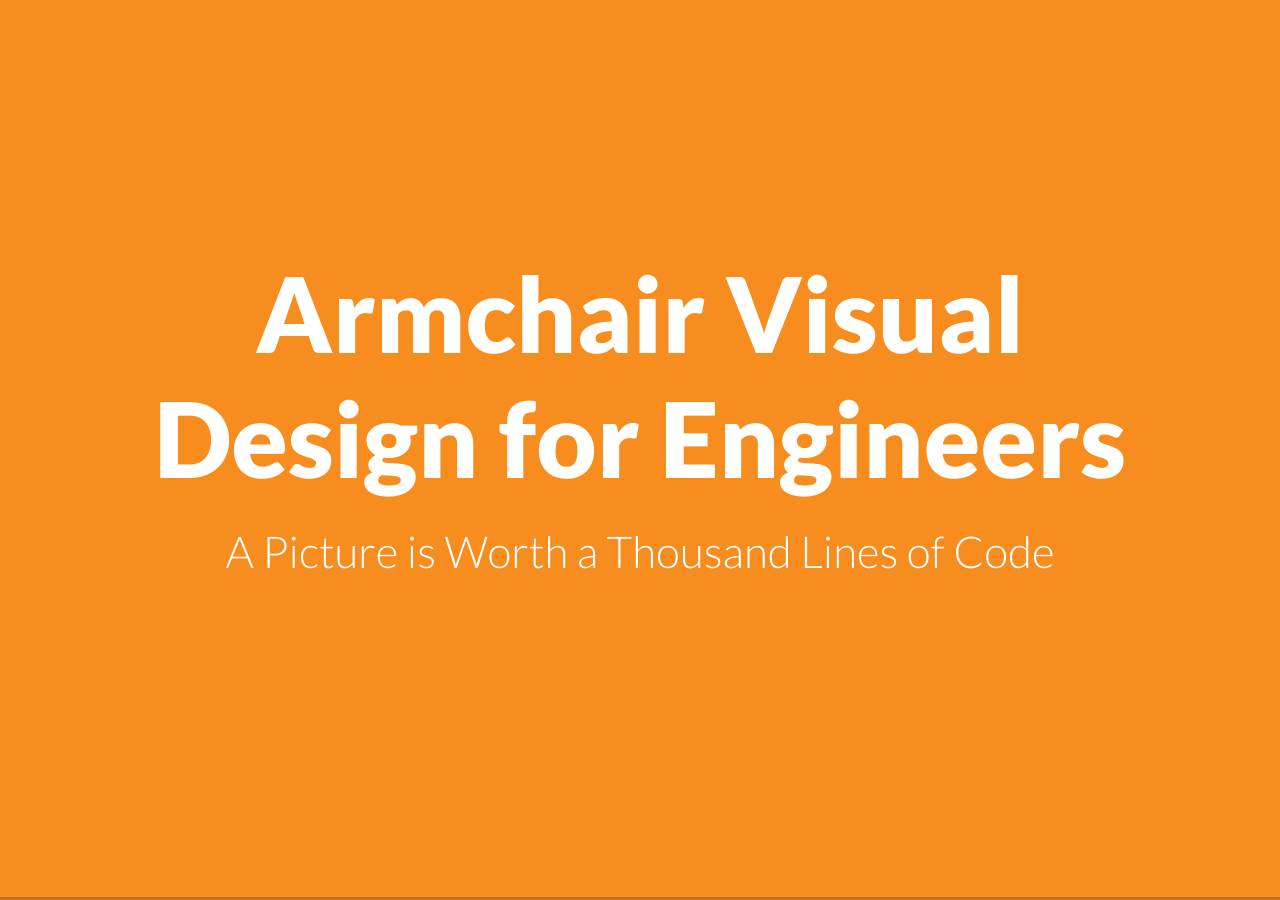
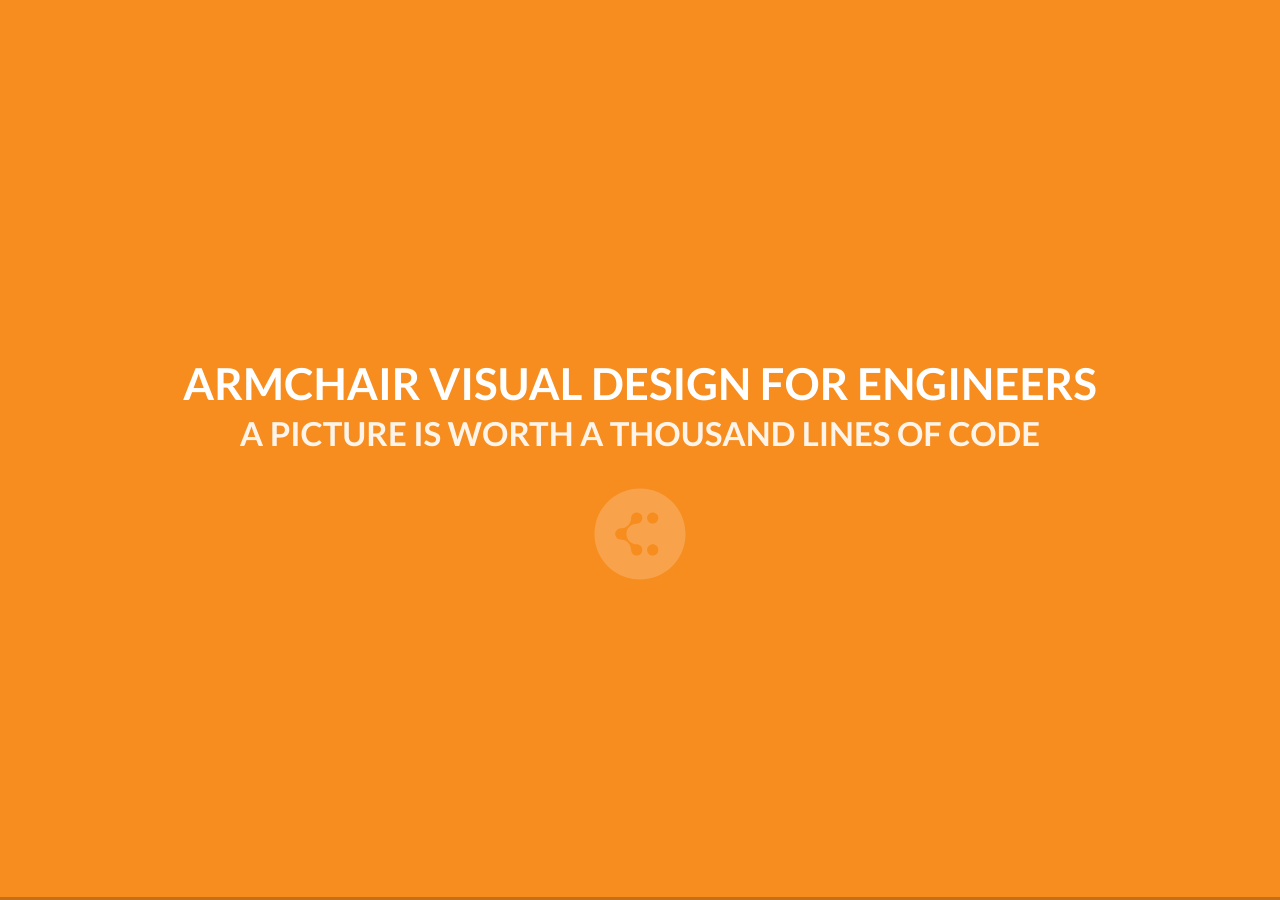
Before and after one commit to mjswensen/mjswensen.com, a Jekyll site: the page built from presentations/armchair-visual-design/index.html, in a window 1280 px wide. Built offline with Jekyll 4.4.1, drawn with Linux system fonts in a browser that asks for light colours; Markdown is read by kramdown in place of the engine named in the settings.

Commit message:
Tweaking the title slide design.

```diff
--- a/presentations/armchair-visual-design/css/armchair-visual-design.sass
+++ b/presentations/armchair-visual-design/css/armchair-visual-design.sass
@@ -1,12 +1,35 @@
 ---
 ---
 
-.inverse
-  &, h1, h2, h3, p
-    color: white
+// Title slide
+
+.title
+  .title-container
+    position: relative
+    top: 40px
+    span
+      color: white
+      display: block
+      text-transform: uppercase
+      font-weight: 700
+      &.subtitle
+        opacity: 0.9
+        font-size: 0.75em
+        margin-bottom: 1em
+    .logo
+      opacity: 0.2
+      // reveal.js resets
+      max-width: 80px
+      background: none
+      box-shadow: none
+      margin: 0
+
+// Overriding reveal.js
 
 .reveal .controls
   transition: opacity 500ms ease
+
+// Slide states
 
 .no-controls
   .reveal
--- a/presentations/armchair-visual-design/index.html
+++ b/presentations/armchair-visual-design/index.html
@@ -57,12 +57,12 @@ colors:
     <div class="reveal">
       <div class="slides">
 
-        <section data-markdown data-background="{{ page.colors.orange }}" data-state="no-controls" class="inverse">
-          <script type="text/template">
-            # Armchair Visual Design for Engineers
-
-            A Picture is Worth a Thousand Lines of Code
-          </script>
+        <section data-background="{{ page.colors.orange }}" data-state="no-controls" class="title">
+          <div class="title-container">
+            <span class="title">Armchair Visual Design for Engineers</span>
+            <span class="subtitle">A Picture is Worth a Thousand Lines of Code</span>
+            <img src="{{ site.baseurl }}/presentations/armchair-visual-design/img/lucidchart-circle-icon-2015-white.svg" alt="Presented by Lucid Software" class="logo">
+          </div>
         </section>
 
         <section data-background="{{ page.colors.blueSteel }}">
--- a/presentations/armchair-visual-design/lib/reveal.js-3.1.0/css/theme/source/armchair-visual-design.scss
+++ b/presentations/armchair-visual-design/lib/reveal.js-3.1.0/css/theme/source/armchair-visual-design.scss
@@ -9,7 +9,7 @@
 
 
 // Include theme-specific fonts
-@import url("http://fonts.googleapis.com/css?family=Lato:300,900,300italic,900italic");
+@import url("http://fonts.googleapis.com/css?family=Lato:300,700,300italic,700italic");
 // TODO: change up the fonts.
 
 // Override theme settings (see ../template/settings.scss)
@@ -23,11 +23,11 @@ $mainFont: "Lato", sans-serif;
 $headingFont: "Lato", sans-serif;
 $headingTextShadow: none;
 $headingLetterSpacing: normal;
-$headingTextTransform: none;
-$headingFontWeight: 600;
+$headingTextTransform: uppercase;
+$headingFontWeight: 700;
 $linkColor: #f78d1e;
-$linkColorHover: lighten( $linkColor, 15% );
-$selectionBackgroundColor: lighten( $linkColor, 25% );
+$linkColorHover: lighten($linkColor, 15%);
+$selectionBackgroundColor: lighten($linkColor, 25%);
 
 $heading1Size: 2.37em;
 $heading2Size: 1.777em;
```
Also changed, not shown: presentations/armchair-visual-design/img/lucidchart-circle-icon-2015-white.svg (added), presentations/armchair-visual-design/lib/reveal.js-3.1.0/css/theme/armchair-visual-design.css, 1 other file.
